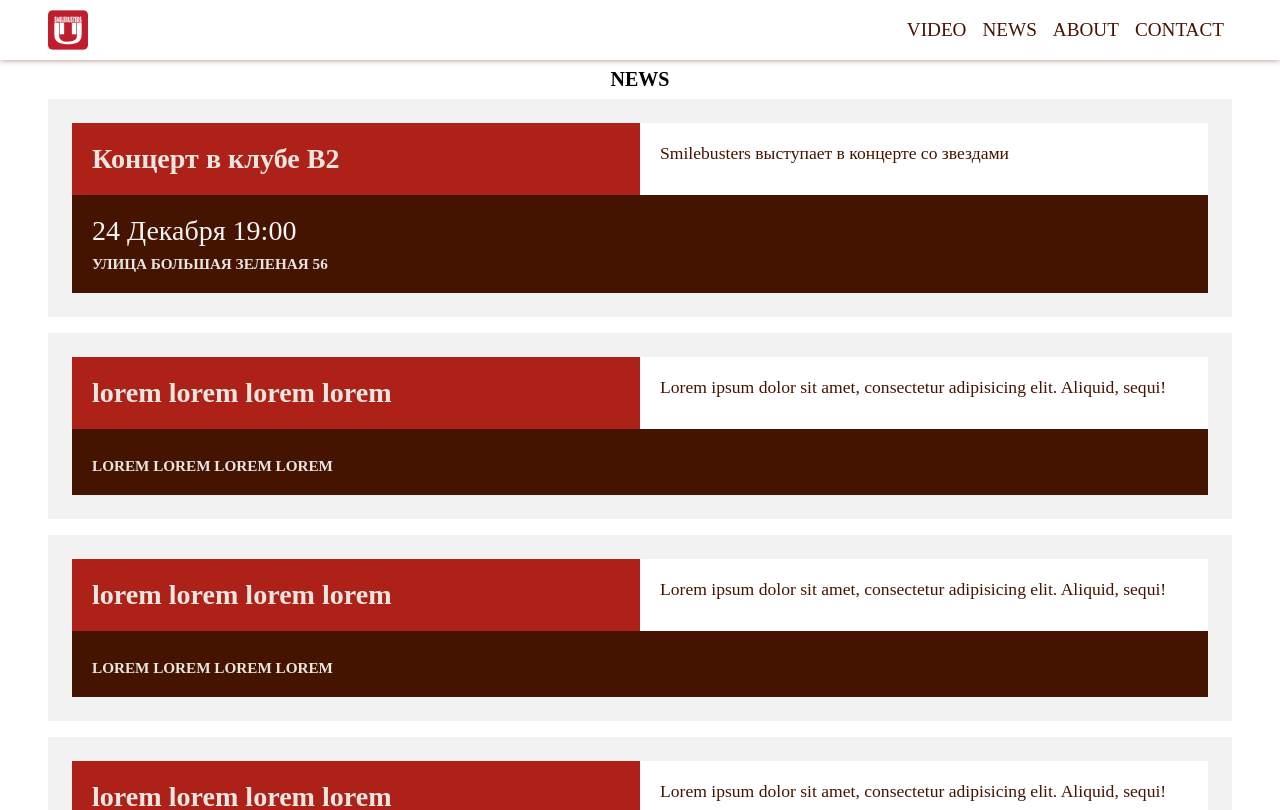
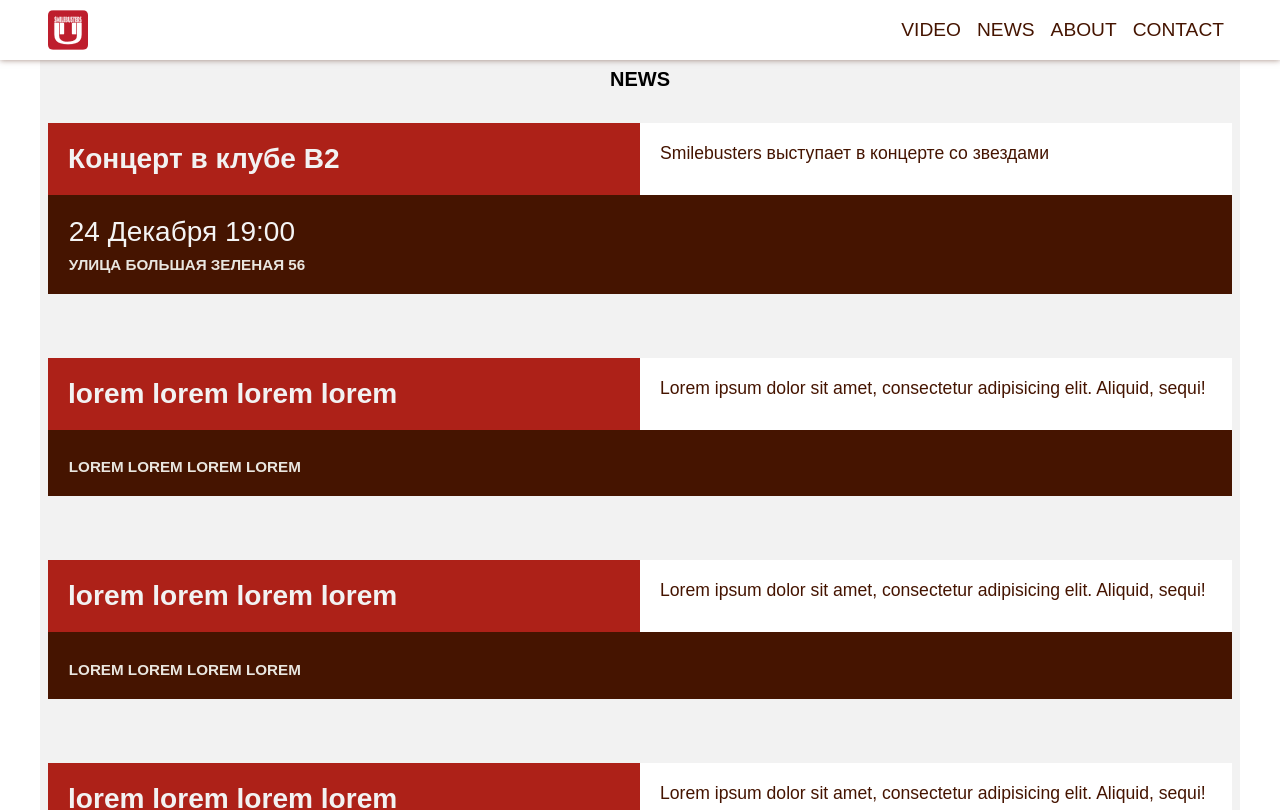
Before and after one commit to eelok/smilebusters, a React (Create React App) app: page /news in a window 1280 px wide. Shown: the top 810 px of the page. Built offline with nearby package versions, Linux system fonts and the light colour scheme.

Commit message:
change font

```diff
--- a/public/index.html
+++ b/public/index.html
@@ -3,7 +3,6 @@
   <head>
     <meta charset="utf-8" />
     <link rel="icon" href="%PUBLIC_URL%/favicon.ico" />
-    <link href="https://fonts.googleapis.com/css2?family=Prata&display=swap" rel="stylesheet">
     <meta name="viewport" content="width=device-width, initial-scale=1" />
     <meta name="theme-color" content="#000000" />
     <meta
--- a/src/App.css
+++ b/src/App.css
@@ -22,6 +22,7 @@
 
 .App {
     padding-top: 60px;
+    font-family: Arial, Helvetica, sans-serif;
 }
 
 
--- a/src/components/menu-nav-mobile/menu-nav-mobile.scss
+++ b/src/components/menu-nav-mobile/menu-nav-mobile.scss
@@ -89,14 +89,11 @@
 
   &__link {
     font-size: 2.5rem;
-    font-weight: 300;
     text-decoration: none;
     text-transform: uppercase;
     cursor: pointer;
     padding-right: 1rem;
     color: var(--secondary-color-choco-brown);
-    font-weight: bold;
-
 
     @media(min-width: 769px) {
       font-size: 1.2rem;
--- a/src/pages/news/news-page-component.jsx
+++ b/src/pages/news/news-page-component.jsx
@@ -14,7 +14,7 @@ class NewsPage extends Component {
     render() {
         const {news} = this.state;
         return (
-            <div className="responsive-container">
+            <div className="responsive-container news-page">
                 <header className="news__header">
                     <h2 className='main-header'>News</h2>
                 </header>
--- a/src/pages/news/news-style.scss
+++ b/src/pages/news/news-style.scss
@@ -1,16 +1,19 @@
+.news-page{
+  background-color: var(--color-white-paper);
+}
+
 .news__header {
   text-align: center;
-  margin: 0.5rem 1rem;
+  padding: 0.5rem 1rem;
 }
 
 .news {
   margin: 0 0.5rem;
 
   &__content {
-    padding: 1.5rem 1.5rem;
+    padding: 1.5rem 0;
     display: flex;
     flex-direction: column;
-    background-color: var(--color-white-paper);
     margin-bottom: 1rem;
   }
 
@@ -21,11 +24,10 @@
 
   &__title {
     padding: 1.25rem;
-    //background-color: var(--secondary-color-choco-brown);
     background-color: var(--main-color-brick-red);
     font-size: 1.5rem;
     flex-basis: 50%;
-    color: var(--color-crem-white);
+    color: var(--color-white-paper);
   }
 
   &__description{
@@ -39,9 +41,7 @@
 
   &__details-box {
     background-color: var(--secondary-color-choco-brown);
-    //background-color: var(--main-color-brick-red);
-    padding: 1.25rem;
-    //opacity: 0.9;
+    padding: 1.3rem;
   }
 
   &__date-time {
```
